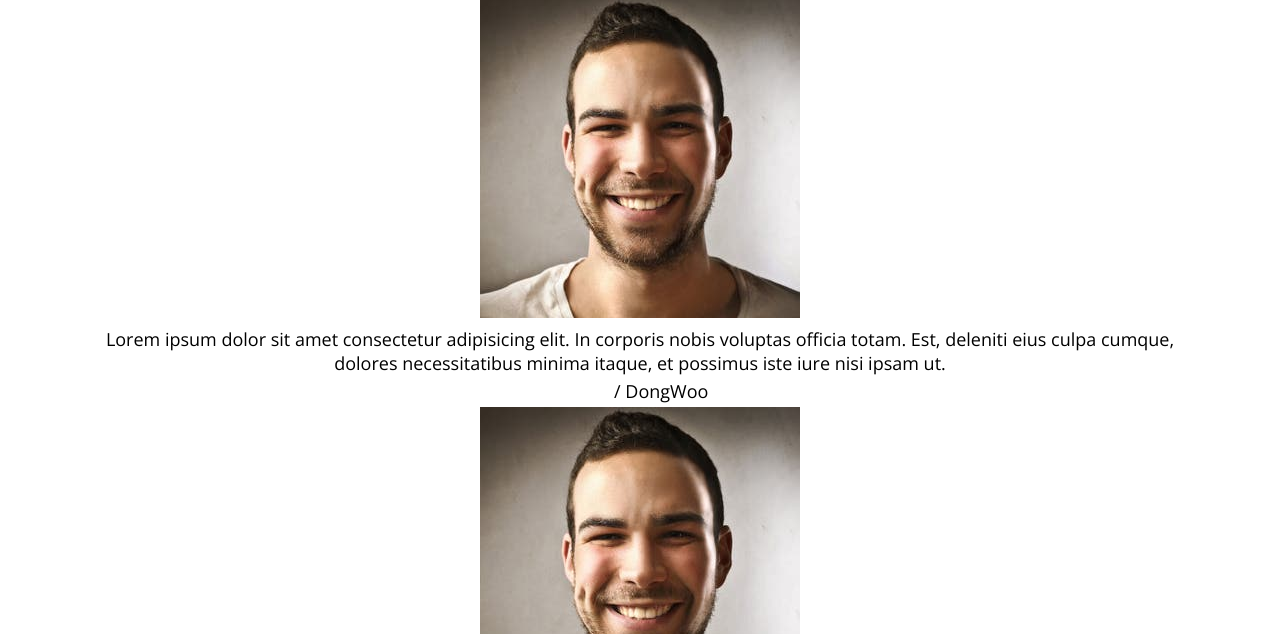
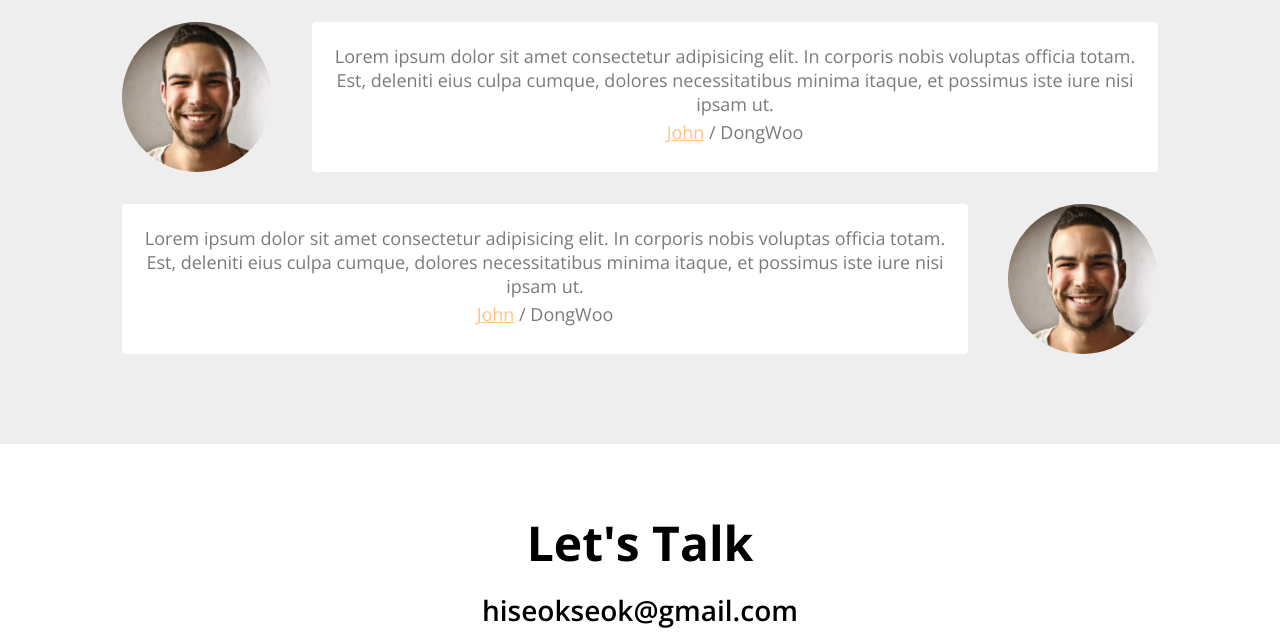
Before and after one commit to vagabondms/portfolio, a plain HTML site: page src/index.html in a window 1280 px wide. Shown: the part 3063-3697 px from the top of the page. Drawn offline with nearby package versions, Linux system fonts and the light colour scheme; files whose address does not match are found by name.

Commit message:
testimonials

```diff
--- a/src/index.html
+++ b/src/index.html
@@ -226,19 +226,23 @@
       </a>
     </div>
   </section>
-  <section id="testimonials" class="section">
+  <section id="testimonials">
     <h1>Testimonials</h1>
     <h3>Lorem ipsum dolor sit.</h3>
-    <ul>
+    <ul class='testimonials'>
       <li class="testimonial">
         <img src="images/people1-200515-154332.jpg" alt="사람" class="testimonial__picture">
-        <p class="testimonial__speech-bubble">Lorem ipsum dolor sit amet consectetur adipisicing elit. In corporis nobis voluptas officia totam. Est, deleniti eius culpa cumque, dolores necessitatibus minima itaque, et possimus iste iure nisi ipsam ut.</p>
-        <p class="name"><a href="">John</a> / DongWoo</p>
+        <div class="testimonial__speech-bubble">
+          <p >Lorem ipsum dolor sit amet consectetur adipisicing elit. In corporis nobis voluptas officia totam. Est, deleniti eius culpa cumque, dolores necessitatibus minima itaque, et possimus iste iure nisi ipsam ut.</p>
+          <p class="name"><a href="">John</a> / DongWoo</p>
+        </div>
       </li>
       <li class="testimonial">
+        <div class="testimonial__speech-bubble">
+          <p>Lorem ipsum dolor sit amet consectetur adipisicing elit. In corporis nobis voluptas officia totam. Est, deleniti eius culpa cumque, dolores necessitatibus minima itaque, et possimus iste iure nisi ipsam ut.</p>
+          <p class="name"><a href="">John</a> / DongWoo</p>
+        </div>
         <img src="images/people1-200515-154332.jpg" alt="사람" class="testimonial__picture">
-        <p class="testimonial__speech-bubble">Lorem ipsum dolor sit amet consectetur adipisicing elit. In corporis nobis voluptas officia totam. Est, deleniti eius culpa cumque, dolores necessitatibus minima itaque, et possimus iste iure nisi ipsam ut.</p>
-        <p class="name"><a href="">John</a> / DongWoo</p>
       </li>
     </ul>
   </section>
--- a/src/style.css
+++ b/src/style.css
@@ -350,3 +350,40 @@ p {
   margin-top: 8px;
   background-color: var(--color-dark-white);
 }
+
+/* Testimonial */
+#testimonials {
+  background-color: var(--color-light-white);
+  text-align: center;
+  padding: 50px;
+}
+.testimonials {
+  margin: 40px;
+}
+
+.testimonial {
+  display: flex;
+  margin: 32px;
+}
+.testimonial__picture {
+  width: 150px;
+  height: 150px;
+  border-radius: 50%;
+}
+.testimonial__picture:nth-child(odd) {
+  margin-right: 40px;
+}
+.testimonial__picture:nth-child(even) {
+  margin-left: 40px;
+}
+.testimonial__speech-bubble {
+  padding: 18px;
+  background-color: var(--color-white);
+  border-radius: var(--border-radius);
+}
+.testimonial__speech-bubble p {
+  color: var(--color-light-grey);
+}
+.testimonial__speech-bubble a {
+  color: var(--color-light-orange);
+}
```
